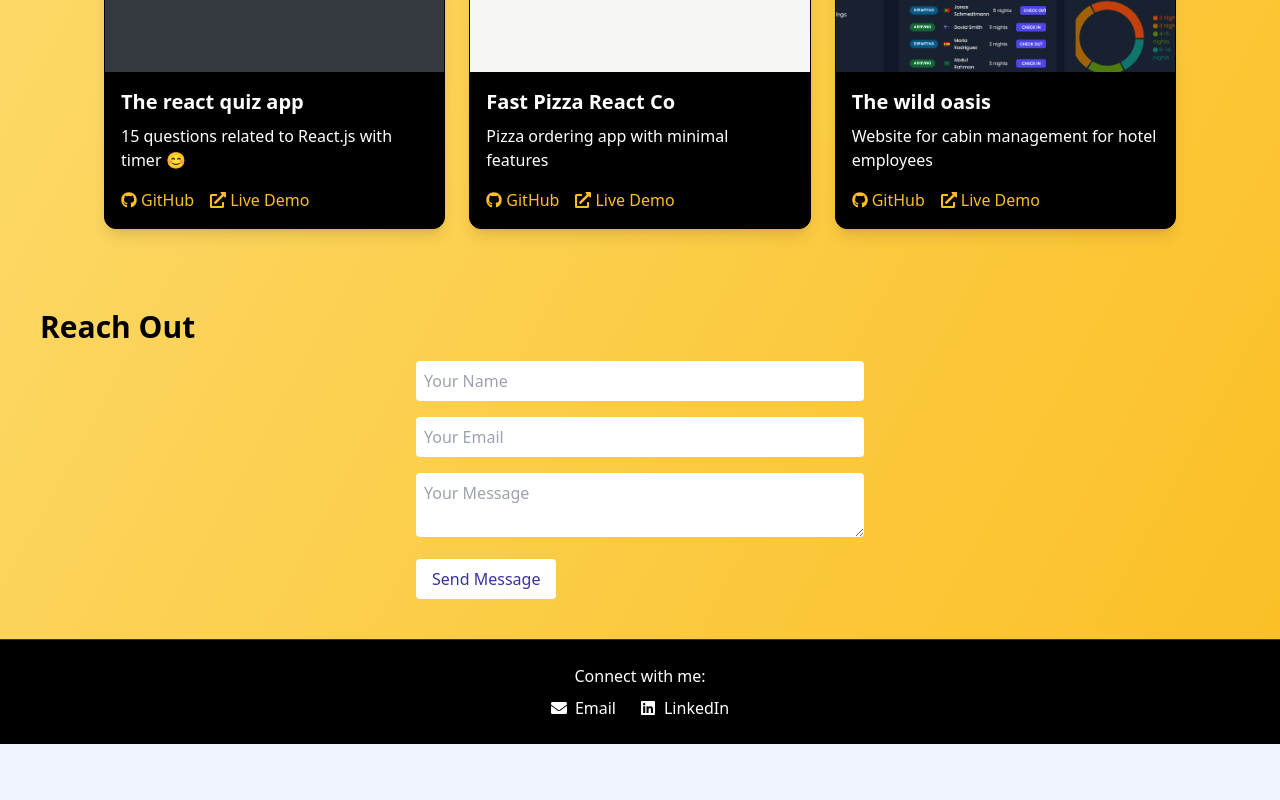
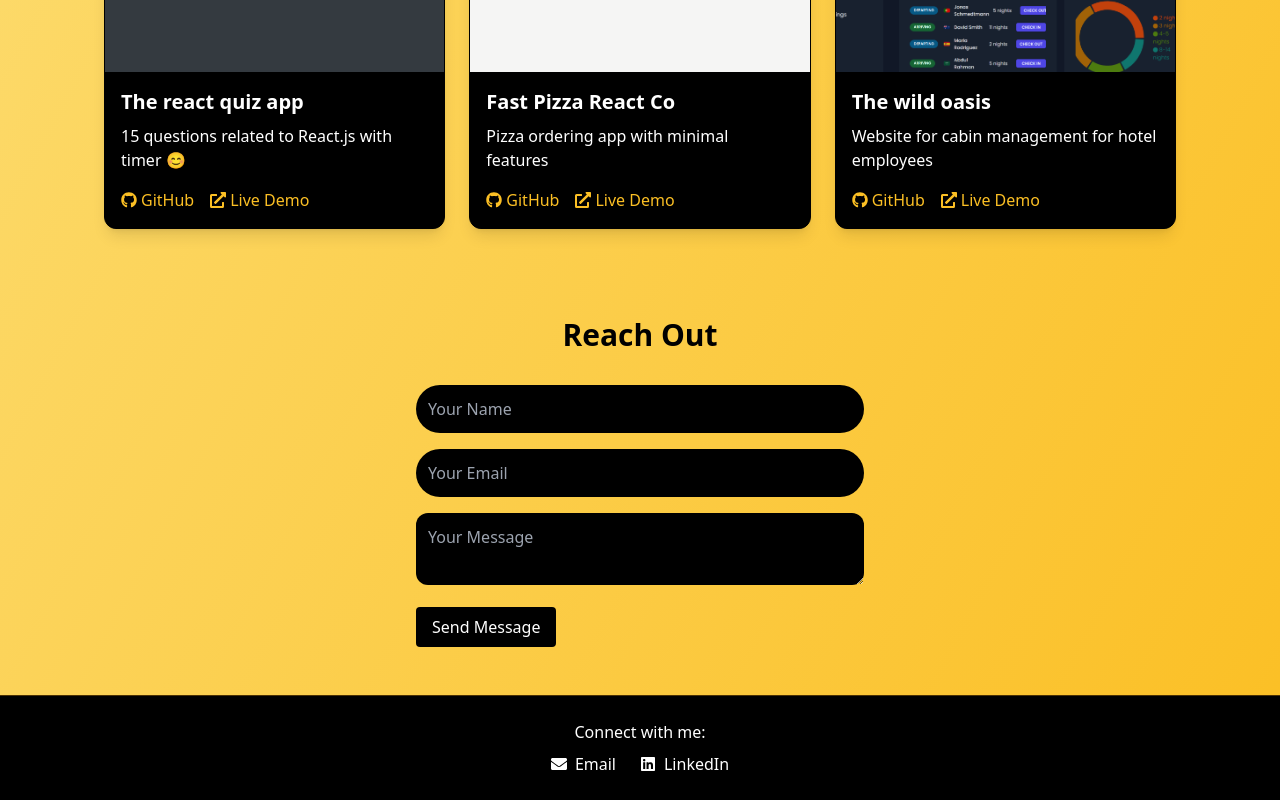
Before and after one commit to Shamitha01/My-Portfolio, a React (Vite) app: page / in a window 1280 px wide. Shown: the part 1589-2389 px from the top of the page. Before the commit the page ends 2333 px from the top, so only its background shows below. Built offline with nearby package versions, Linux system fonts and the light colour scheme.

Commit message:
Contact form done

```diff
--- a/src/App.jsx
+++ b/src/App.jsx
@@ -2,12 +2,14 @@ import React from "react";
 import Header from "./components/Header";
 import Home from "./pages/Home";
 import "./index.css"
+import { Toaster } from "react-hot-toast";
 export default function App() {
   return (
     <div className="bg-gradient-to-br from-amber-200 to-amber-400
   text-black min-h-screen">
       <Header />
       <Home />
+      <Toaster />
     </div>
   );
 }
--- a/src/components/ContactForm.jsx
+++ b/src/components/ContactForm.jsx
@@ -1,4 +1,5 @@
 import { useForm } from "react-hook-form";
+import { toast } from "react-hot-toast";
 
 export default function ContactForm() {
   const {
@@ -7,36 +8,42 @@ export default function ContactForm() {
     formState: { errors },
   } = useForm();
 
-  const onSubmit = (data) => console.log(data);
+  const onSubmit = (data) => {
+    console.log(data);
+    toast.success("Message sent successfully!");
+  };
 
   return (
-    <section id="contact" className="scroll-mt-24 p-10">
-      <h2 className="text-3xl font-semibold mb-4">Reach Out</h2>
-      <form onSubmit={handleSubmit(onSubmit)} className="space-y-4 max-w-md mx-auto">
+    <section id="contact" className="scroll-mt-24 px-4 py-12 max-w-6xl mx-auto">
+      <h2 className="text-3xl font-extrabold mb-8 text-center">Reach Out</h2>
+      <form
+        onSubmit={handleSubmit(onSubmit)}
+        className="space-y-4 max-w-md mx-auto"
+      >
         <input
           {...register("name", { required: true })}
           placeholder="Your Name"
-          className="w-full p-2 rounded bg-white text-black"
+          className="w-full p-3 rounded-full bg-black text-white"
         />
-        {errors.name && <span className="text-red-300">Name is required</span>}
+        {errors.name && <span className="text-red-600">Name is required</span>}
 
         <input
           {...register("email", { required: true })}
           placeholder="Your Email"
-          className="w-full p-2 rounded bg-white text-black"
+          className="w-full p-3 rounded-full bg-black text-white"
         />
-        {errors.email && <span className="text-red-300">Email is required</span>}
+        {errors.email && <span className="text-red-600">Email is required</span>}
 
         <textarea
           {...register("message", { required: true })}
           placeholder="Your Message"
-          className="w-full p-2 rounded bg-white text-black"
+          className="w-full p-3 rounded-xl bg-black text-white"
         />
-        {errors.message && <span className="text-red-300">Message is required</span>}
+        {errors.message && <span className="text-red-600">Message is required</span>}
 
         <button
           type="submit"
-          className="bg-white text-indigo-800 px-4 py-2 rounded hover:bg-indigo-100"
+          className="bg-black text-white px-4 py-2 rounded hover:text-amber-500"
         >
           Send Message
         </button>
--- a/src/components/Projects.jsx
+++ b/src/components/Projects.jsx
@@ -29,7 +29,7 @@ export default function Projects() {
 
   return (
     <section id="projects" className="scroll-mt-24 p-10 max-w-6xl mx-auto">
-      <h2 className="text-3xl font-extrabold text-white mb-8 text-center">Projects</h2>
+      <h2 className="text-3xl font-extrabold mb-8 text-center">Projects</h2>
       <div className="grid grid-cols-1 sm:grid-cols-2 lg:grid-cols-3 gap-6">
         {projects.map((project, idx) => (
           <div
```
